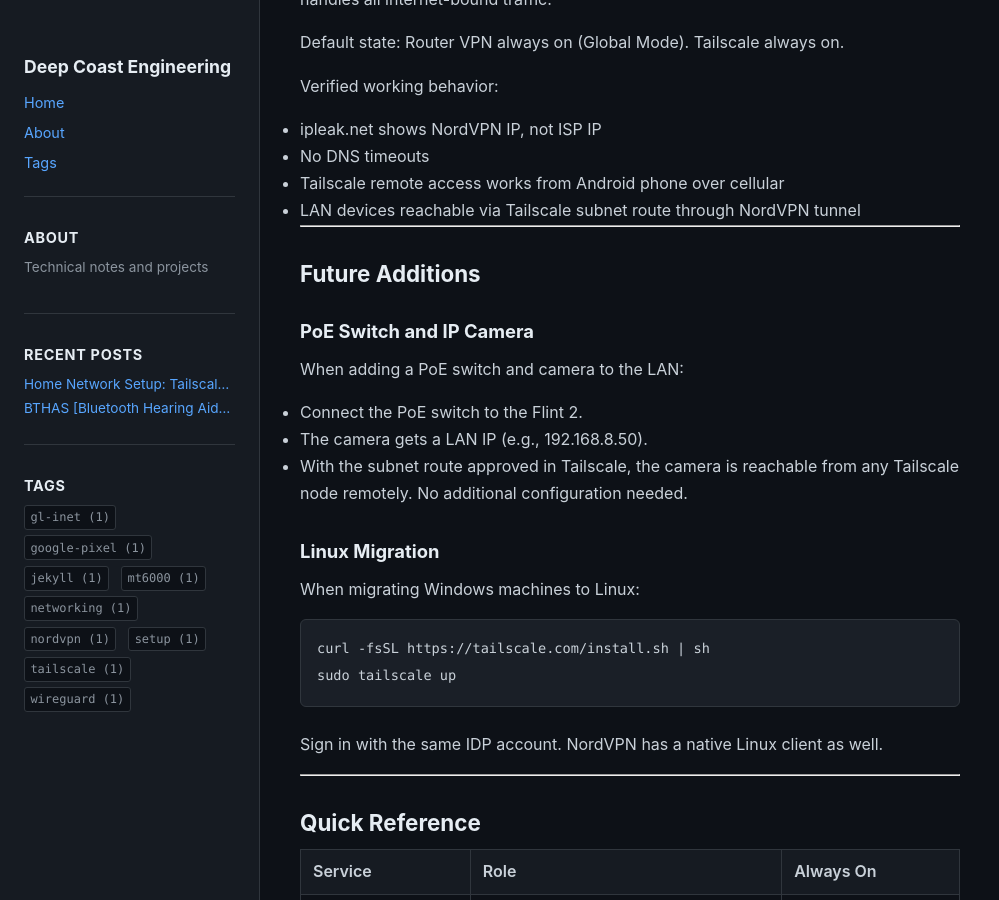
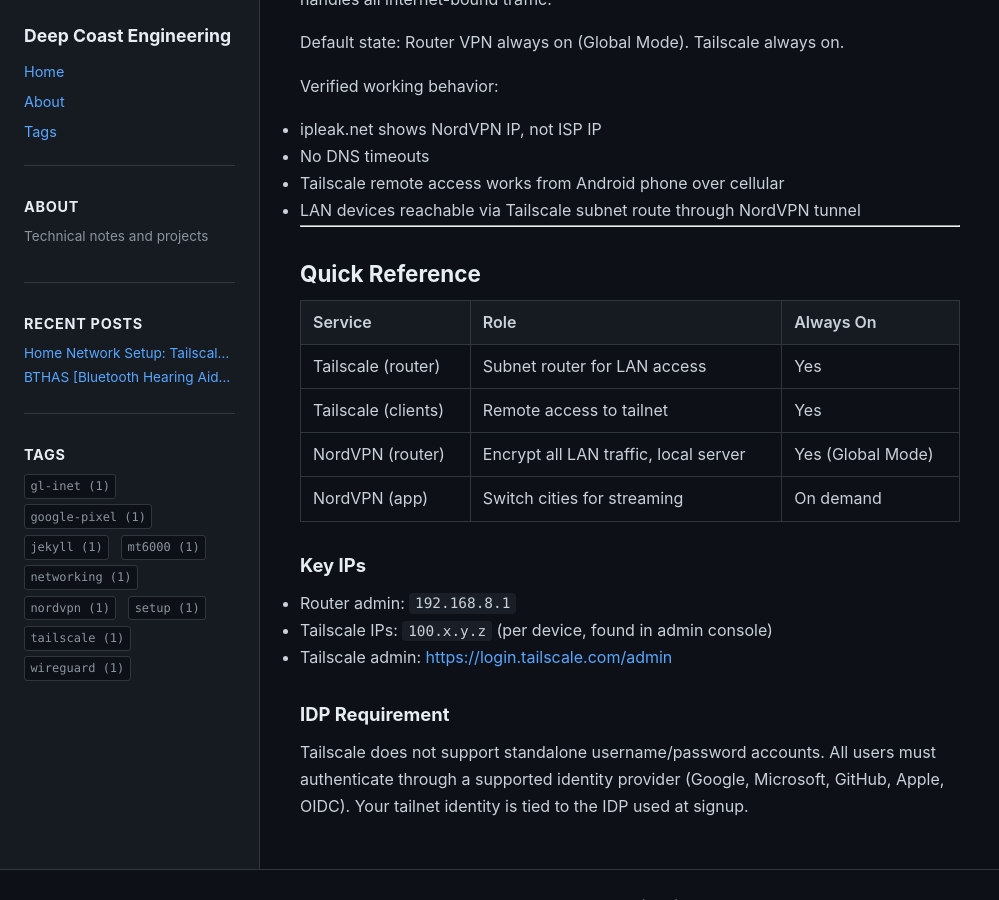
Before and after one commit to deep-coast-eng/deep-coast-eng.github.io, a Jekyll site: the page built from _posts/2026-03-28-home-network-tailscale-nordvpn-mt6000.md, in a window 1280 px wide and 900 px high, scrolled down 4972 px. Shown: the whole window, without its empty margins (0-999 px from the left). Built offline with Jekyll 4.4.1, drawn with Linux system fonts in a browser that asks for light colours.

Commit message:
Update 2026-03-28-home-network-tailscale-nordvpn-mt6000.md

````diff
--- a/_posts/2026-03-28-home-network-tailscale-nordvpn-mt6000.md
+++ b/_posts/2026-03-28-home-network-tailscale-nordvpn-mt6000.md
@@ -162,29 +162,6 @@
 
 ---
 
-## Future Additions
-
-### PoE Switch and IP Camera
-
-When adding a PoE switch and camera to the LAN:
-
-- Connect the PoE switch to the Flint 2.
-- The camera gets a LAN IP (e.g., 192.168.8.50).
-- With the subnet route approved in Tailscale, the camera is reachable from any Tailscale node remotely. No additional configuration needed.
-
-### Linux Migration
-
-When migrating Windows machines to Linux:
-
-```bash
-curl -fsSL https://tailscale.com/install.sh | sh
-sudo tailscale up
-```
-
-Sign in with the same IDP account. NordVPN has a native Linux client as well.
-
----
-
 ## Quick Reference
 
 | Service | Role | Always On |
````
